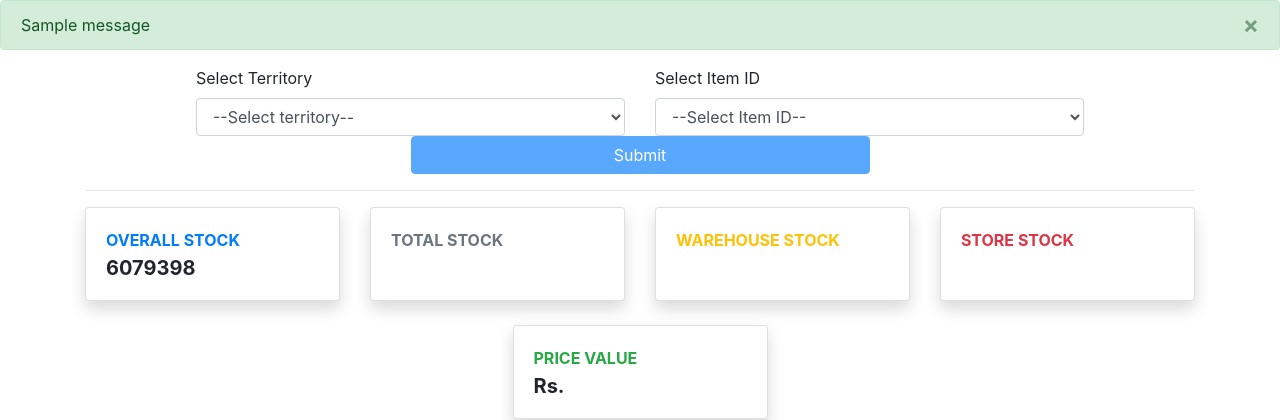
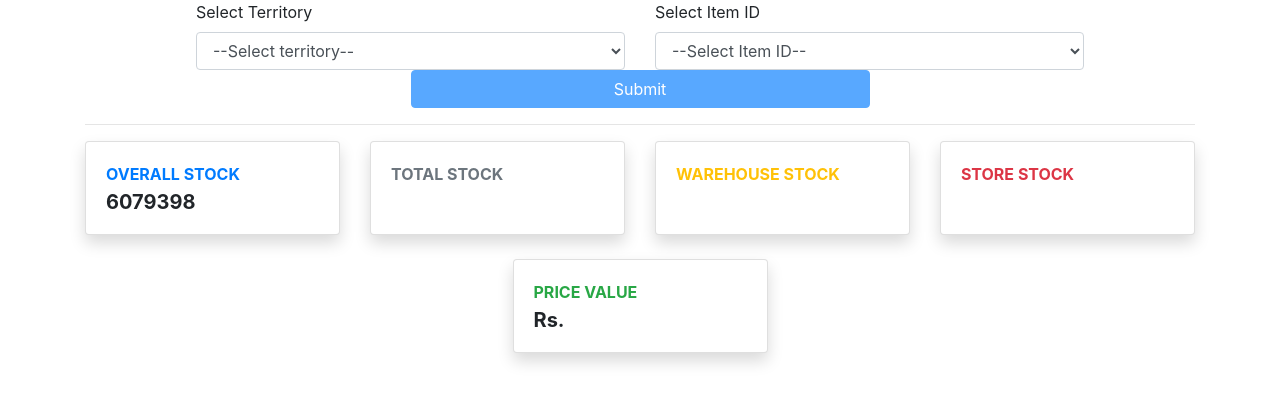
Before and after one commit to prakashkumarbhanja/Landmark_Assignment, a Django app: page / in a window 1280 px wide. Shown: the part 56-476 px from the top of the page. Run offline with Django 3.2, Linux system fonts and the light colour scheme; data comes from the database, SQL or seed files in the repository; tables that the repository leaves empty hold one stand-in row (values such as "Sample post"); one stand-in notice (Sample message) is shown; some libraries are stand-ins or nearby versions.

Commit message:
Some modification

```diff
--- a/Landmark/case_study/urls.py
+++ b/Landmark/case_study/urls.py
@@ -1,7 +1,7 @@
 from django.urls import path
-from .views import Case_study, load_item_id
+from .views import Case_study, load_territory_id
 
 urlpatterns = [
     path('', Case_study.as_view(), name='case_study'),
-    path('ajax/load_item_id/', load_item_id, name='load_item_id'),
+    path('ajax/load_territory_id/', load_territory_id, name='load_territory_id'),
 ]
--- a/Landmark/case_study/views.py
+++ b/Landmark/case_study/views.py
@@ -2,11 +2,7 @@ from django.shortcuts import render
 from django.db.models import Q
 from django.db.models import Sum
 from django.views import View
-
 from .models import CaseStudy
-# Create your views here.
-from django.contrib import messages
-
 
 class Case_study(View):
     context = {}
@@ -32,7 +28,6 @@ class Case_study(View):
                 warehouse_stock = '--'
                 store_stock = '--'
                 price_value = '--'
-                messages.warning(request, "Please select Territory")
 
             else:
                 territory_wise_total_stock = CaseStudy.objects.filter(Q(territory=selected_territory) & Q(item_id=selected_territory_id)).aggregate(
@@ -54,7 +49,7 @@ class Case_study(View):
         return render(request, 'Case_Study.html', self.context)
 
 
-def load_item_id(request):
+def load_territory_id(request):
     territory_name = request.GET.get('territory_name')
-    item_id = CaseStudy.objects.filter(territory = territory_name)
-    return render(request, 'case_id_dropdown.html', {'item_id': item_id})
+    territory_id = CaseStudy.objects.filter(territory = territory_name)
+    return render(request, 'case_id_dropdown.html', {'territory_id': territory_id})
--- a/Landmark/template/Case_Study.html
+++ b/Landmark/template/Case_Study.html
@@ -26,26 +26,11 @@
 </nav>
 <!--End of nav-->
 
-<!--For the Messages alert-->
-{% if messages %}
-{% for message in messages %}
-<div class="alert alert-{{message.tags}} alert-dismissible fade show" role="alert">
-
-    {{ message }}
-    {% endfor %}
-  <button type="button" class="close" data-dismiss="alert" aria-label="Close">
-    <span aria-hidden="true">&times;</span>
-  </button>
-</div>
-{% endif %}
-<!--end of Messages alert-->
-
 <div class="container">
 
-<form method="POST" action="{% url 'case_study'%}" class="mx-5" id="casestudy" id-of-territory-url="{% url 'load_item_id' %}" >
+<form method="POST" action="{% url 'case_study'%}" class="mx-5" id="casestudy" id-of-territory-url="{% url 'load_territory_id' %}" >
     {% csrf_token %}
 <div class="row mx-5">
-<!--    <div class="col-xl-4 col-md-6 mb-4">-->
     <div class="col-xl-6 col-md-6  col-mx-4 mx-auto">
          <label for="territory">Select Territory</label>
       <select class="form-control dropdown" id="territory" name="tritry">
@@ -56,7 +41,6 @@
       </select>
     </div>
 
-<!--    <div class="col-xl-4 col-md-6 mb-4">-->
     <div class="col-xl-6 col-md-6 col-mx-4 mx-auto">
          <label for="item_id">Select Item ID</label>
       <select class="form-control dropdown" id="item_id" name="territary_id">
@@ -106,6 +90,7 @@
   </script>
 
 <hr>
+
 <!--Here Overall Stock and Total Stock-->
 <div class="row ">
 <!--    Here First Block-->
@@ -182,7 +167,6 @@
     </div>
 <!--End of price value block-->
 
-
 </div>
 
 <!--Here Container-->
--- a/Landmark/template/case_id_dropdown.html
+++ b/Landmark/template/case_id_dropdown.html
@@ -1,4 +1,4 @@
 <!--<option selected disabled="true" value="">&#45;&#45;Select Item ID&#45;&#45;</option>-->
-{% for itemid in item_id %}
+{% for itemid in territory_id %}
 <option value="{{ itemid.item_id }}">{{ itemid.item_id }}</option>
 {% endfor %}
```
